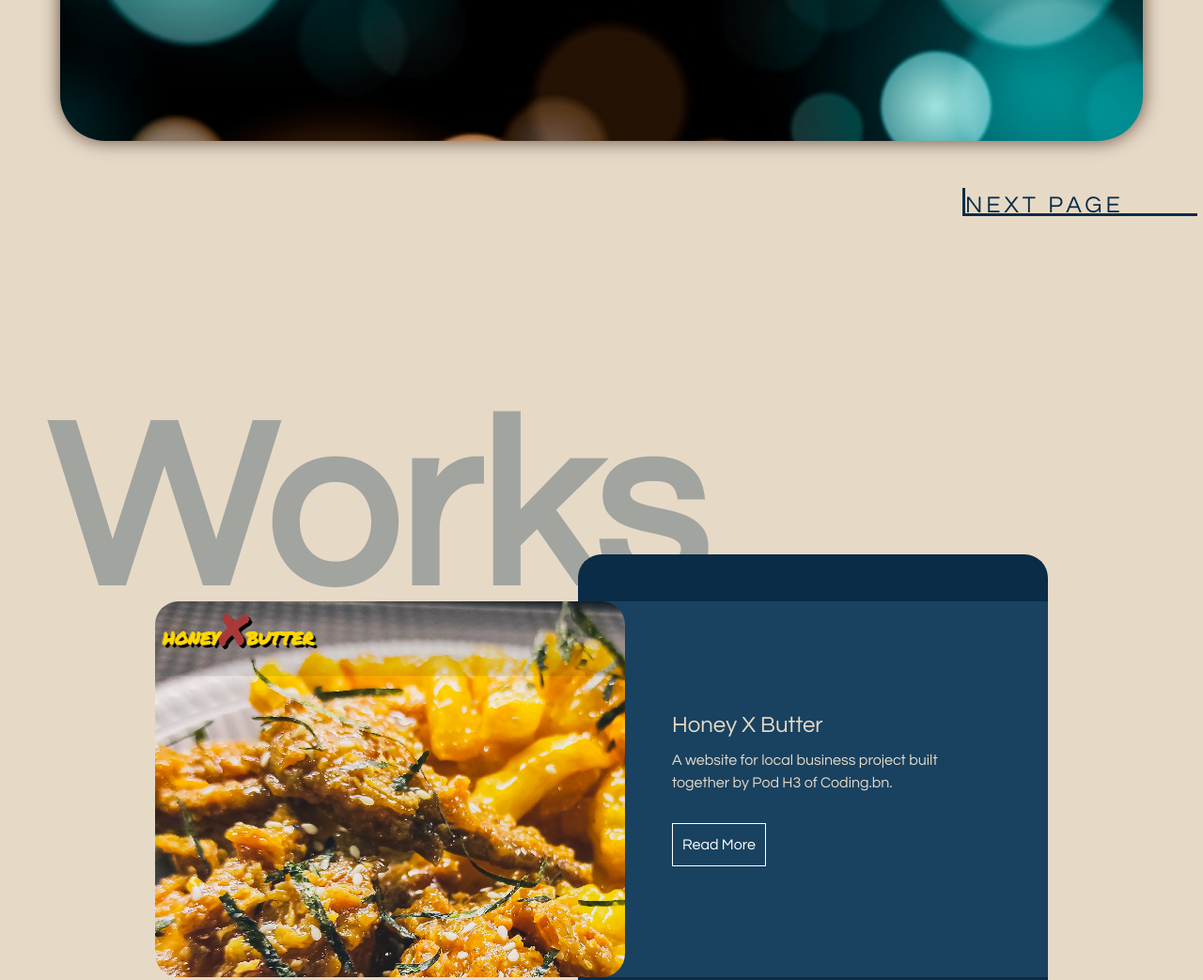
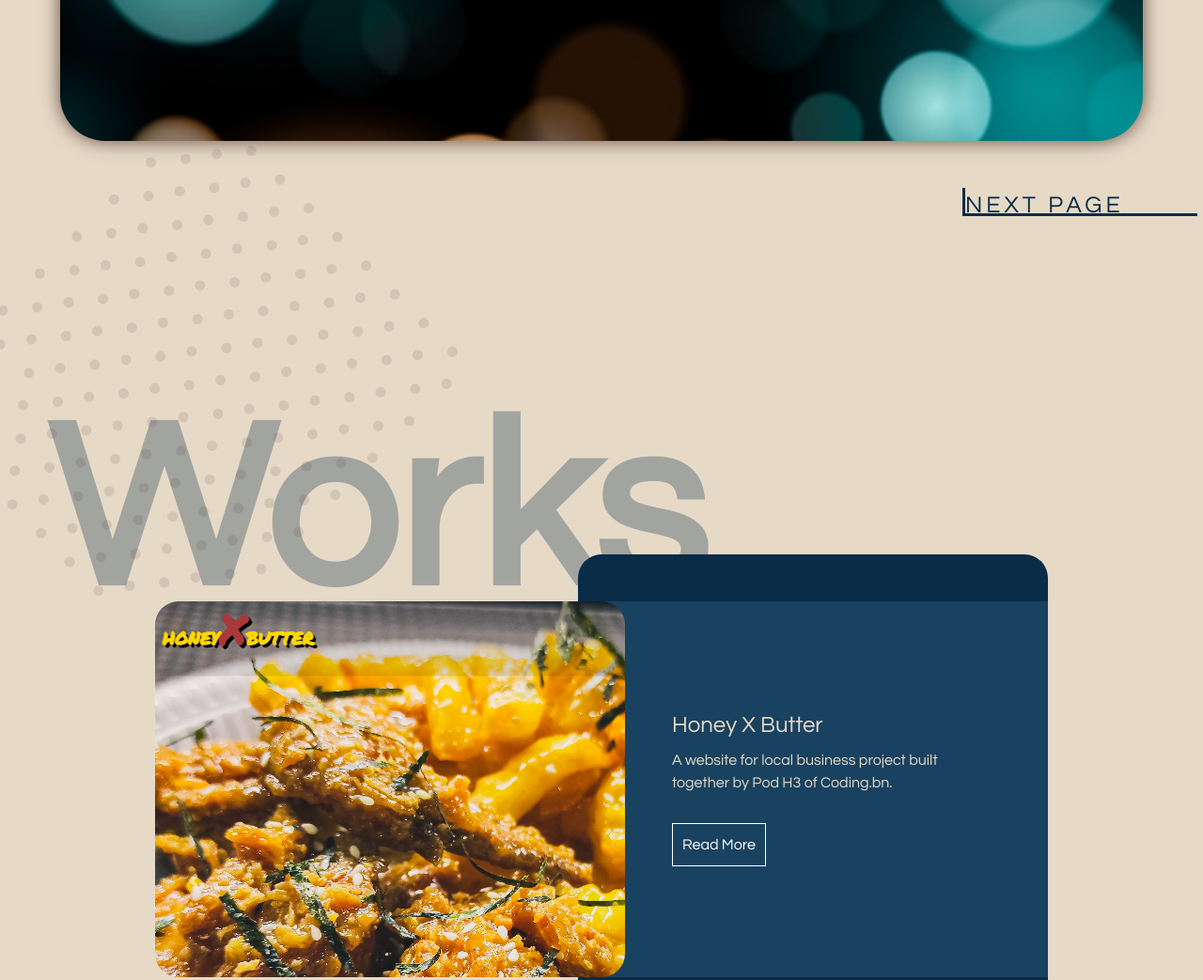
Before and after one commit to h2503/H25.03-Profile-page, a plain HTML site: page index.html in a window 1280 px wide. Shown: the part 570-1613 px from the top of the page at 94% size. Drawn offline with nearby package versions, Linux system fonts and the light colour scheme.

Commit message:
.bgDecor addition   & .space width 50% to 100%

```diff
--- a/index.html
+++ b/index.html
@@ -76,6 +76,7 @@
 
 <section id="home">
     <div class="space"></div>
+
       <div class="jumbotron">
         <div class="row ">
           <div class="col align-self-center" id="jumbotronText">
@@ -91,14 +92,20 @@
           </div>
         </div>
       </div>
-
+<img src="img/pngegg.png" class="bgDecor">
   <a href="#work" class="scrollicon">NEXT PAGE</a>
 </section>
 
 <div class="space"></div>
 
+
+
+
+
+
 <section id="work">
   <div class="space"><span>Works</span></div>
+
       <div class="container-fluid center">
 
         <div class="card">
@@ -147,7 +154,7 @@
 
 <div class="space"></div>
 
-
+<img src="img/pngegg.png" class="bgDecor">
 <section id="about">
   <div class="space"><span>About</span></div>
 
--- a/style.css
+++ b/style.css
@@ -51,7 +51,7 @@ body{
 /*white space*/
 .space {
 	height:180px;
-	width: 50%;
+	width: 100%
 	background-color:#e6dac7;
 }
 .space span{
@@ -60,6 +60,15 @@ body{
 	font-weight: bold;
 	opacity: 0.3;
 	margin:120px 50px;
+}
+
+.bgDecor{
+	position: absolute;
+	z-index:-1;
+	transform: rotate(45deg);
+	left:-20;
+	width:400px;
+	opacity: .3;
 }
 
 
@@ -489,6 +498,10 @@ color: #194260;
 	margin:0;
 	}
 
+  .bgDecor{
+  	display:none;
+  }
+
   .card {
     flex-direction: column;
     max-width: 600px;
```
